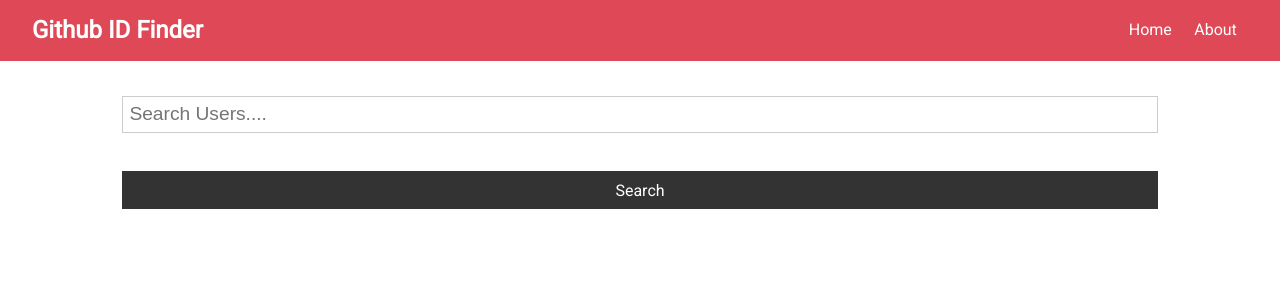
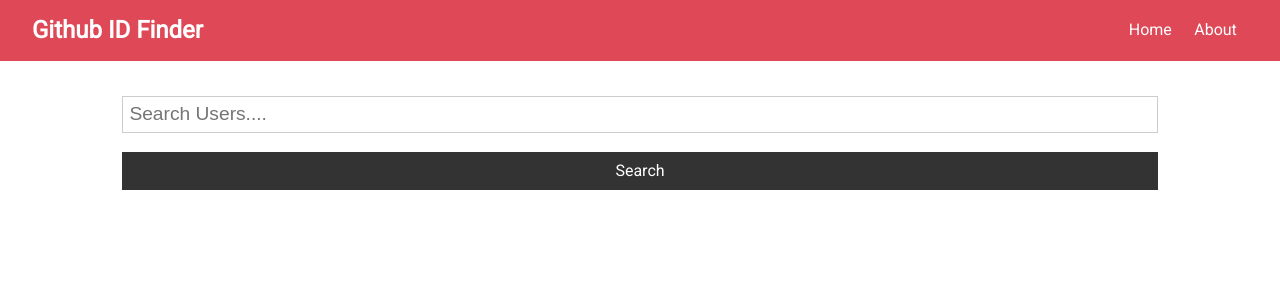
Before and after one commit to sauravrajleaf/Github-ID-Finder, a React (Create React App) app: page / in a window 1280 px wide. Shown: the top 300 px of the page. Built offline with nearby package versions, Linux system fonts and the light colour scheme.

Commit message:
Removed searchStyle from Search Component

```diff
--- a/src/Components/Users/Search.js
+++ b/src/Components/Users/Search.js
@@ -26,7 +26,7 @@ class Search extends Component {
 		const { showClear, clearUsers } = this.props;
 		return (
 			<div>
-				<form onSubmit={this.onSubmit} className='form' style={searchStyle}>
+				<form onSubmit={this.onSubmit} className='form'>
 					<input
 						type='text'
 						name='text'
@@ -57,8 +57,4 @@ class Search extends Component {
 	};
 }
 
-const searchStyle = {
-	display: "grid",
-};
-
 export default Search;
```
